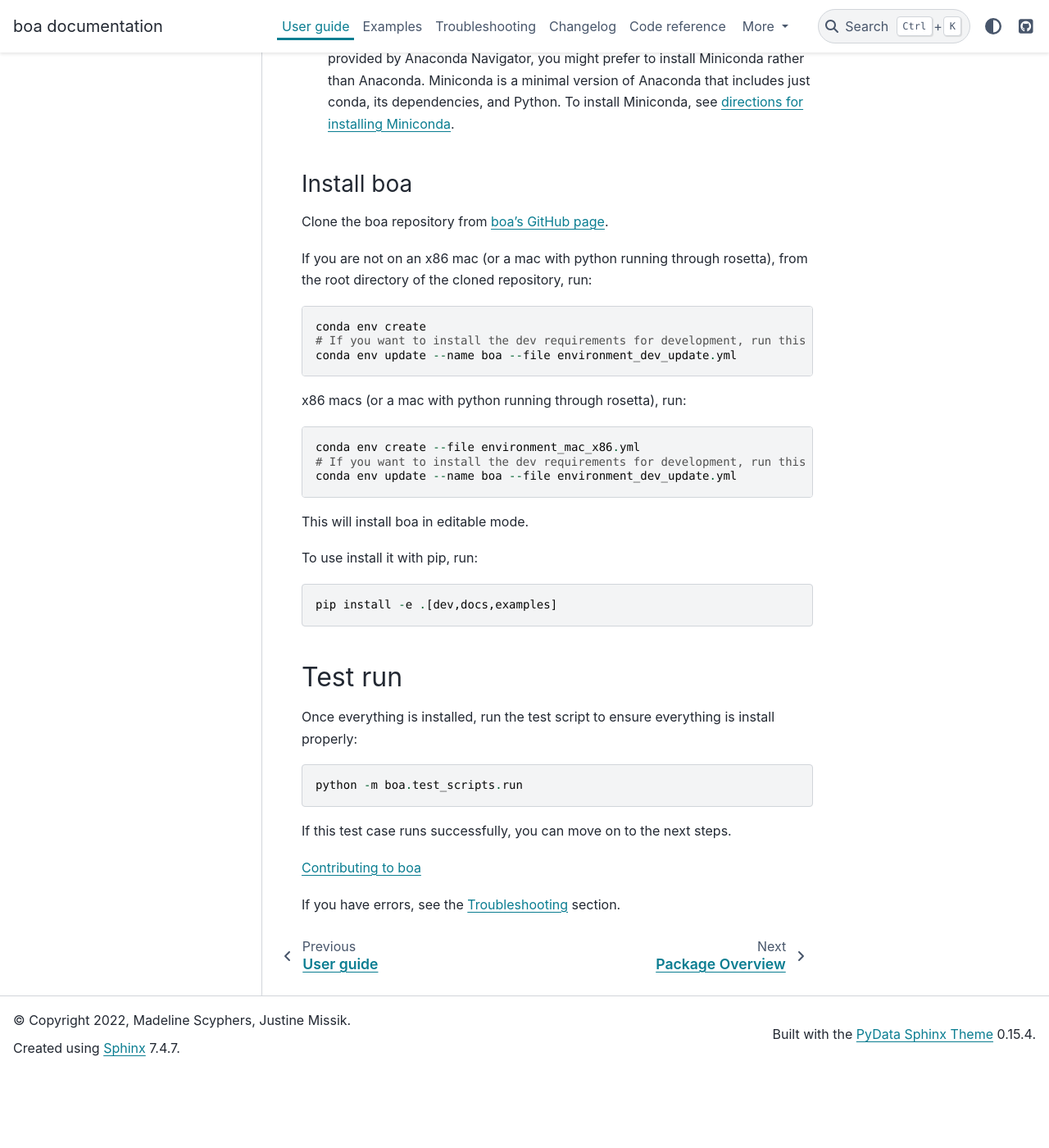
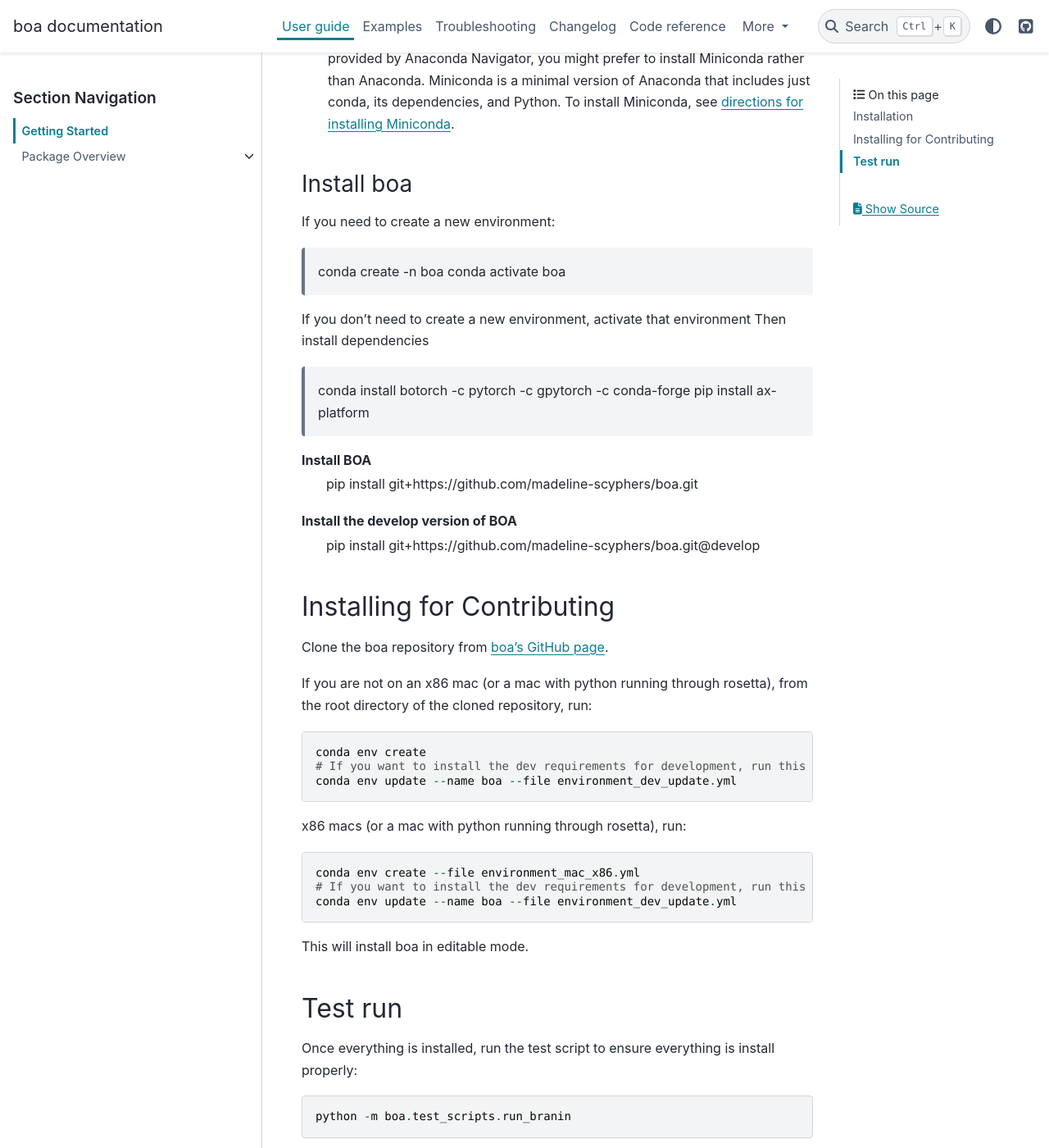
Before and after one commit to madeline-scyphers/boa, a Sphinx documentation site: the page built from docs/user_guide/getting_started.rst, in a window 1280 px wide and 1400 px high, scrolled down 568 px. Shown: the whole window at 82% size. Built offline with Sphinx 7.4.7 and the PyData theme 0.15.4, drawn with Linux system fonts in a browser that asks for light colours; pages that are not in the unit, such as notebooks, are missing from menus; comment, search, counter and statistics services are not loaded; before the commit the page ends 1876 px from its top, so only the background shows below that.

Commit message:
Update install instructions to include pip from repo
Update install instructions to first favor installing in a conda env
and installing the dependencies and then installing with pip
from the GH repo instead of having to clone the repo.

```diff
--- a/docs/user_guide/getting_started.rst
+++ b/docs/user_guide/getting_started.rst
@@ -28,6 +28,27 @@
 Install boa
 ===========
 
+If you need to create a new environment:
+
+     conda create -n boa
+     conda activate boa
+
+If you don't need to create a new environment, activate that environment
+Then install dependencies
+
+    conda install botorch -c pytorch -c gpytorch -c conda-forge
+    pip install ax-platform
+
+Install BOA
+    pip install git+https://github.com/madeline-scyphers/boa.git
+
+Install the develop version of BOA
+    pip install git+https://github.com/madeline-scyphers/boa.git@develop
+
+********************************
+Installing for Contributing
+********************************
+
 Clone the boa repository from `boa's GitHub page <https://github.com/madeline-scyphers/boa>`_.
 
 If you are not on an x86 mac (or a mac with python running through rosetta), from the root directory of the cloned repository, run::
@@ -44,17 +65,13 @@
 
 This will install boa in editable mode.
 
-To use install it with pip, run::
-
-    pip install -e .[dev,docs,examples]
-
 ********
 Test run
 ********
 
 Once everything is installed, run the test script to ensure everything is install properly::
 
-    python -m boa.test_scripts.run
+    python -m boa.test_scripts.run_branin
 
 If this test case runs successfully, you can move on to the next steps.
 
```
